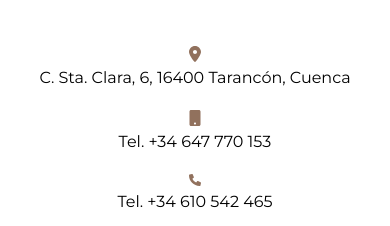
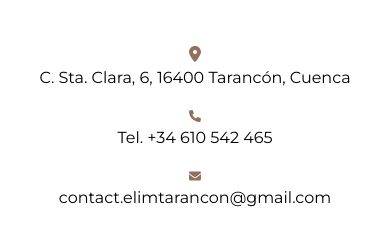
Before and after one commit to SamuelIsip/elimtarancon, a website: page index.html in a window 390 px wide. Shown: the part 5512-5738 px from the top of the page. Drawn offline with Linux system fonts and the light colour scheme; no server answers; grey boxes are pictures that could not be loaded.

Commit message:
Delete phone number

```diff
--- a/index.html
+++ b/index.html
@@ -739,19 +739,6 @@
               <div
                 class="py-2 flex flex-col-reverse justify-center md:justify-end items-center md:flex-row"
               >
-                <p>Tel. +34 647 770 153</p>
-                <div class="w-3 m-1">
-                  <svg xmlns="http://www.w3.org/2000/svg" viewBox="0 0 384 512">
-                    <path
-                      fill="#91715d"
-                      d="M320 0H64C37.49 0 16 21.49 16 48v416C16 490.5 37.49 512 64 512h256c26.51 0 48-21.49 48-48v-416C368 21.49 346.5 0 320 0zM192 464c-17.75 0-32-14.25-32-32s14.25-32 32-32s32 14.25 32 32S209.8 464 192 464z"
-                    />
-                  </svg>
-                </div>
-              </div>
-              <div
-                class="py-2 flex flex-col-reverse justify-center md:justify-end items-center md:flex-row"
-              >
                 <p>Tel. +34 610 542 465</p>
                 <div class="w-3 m-1">
                   <svg
```
